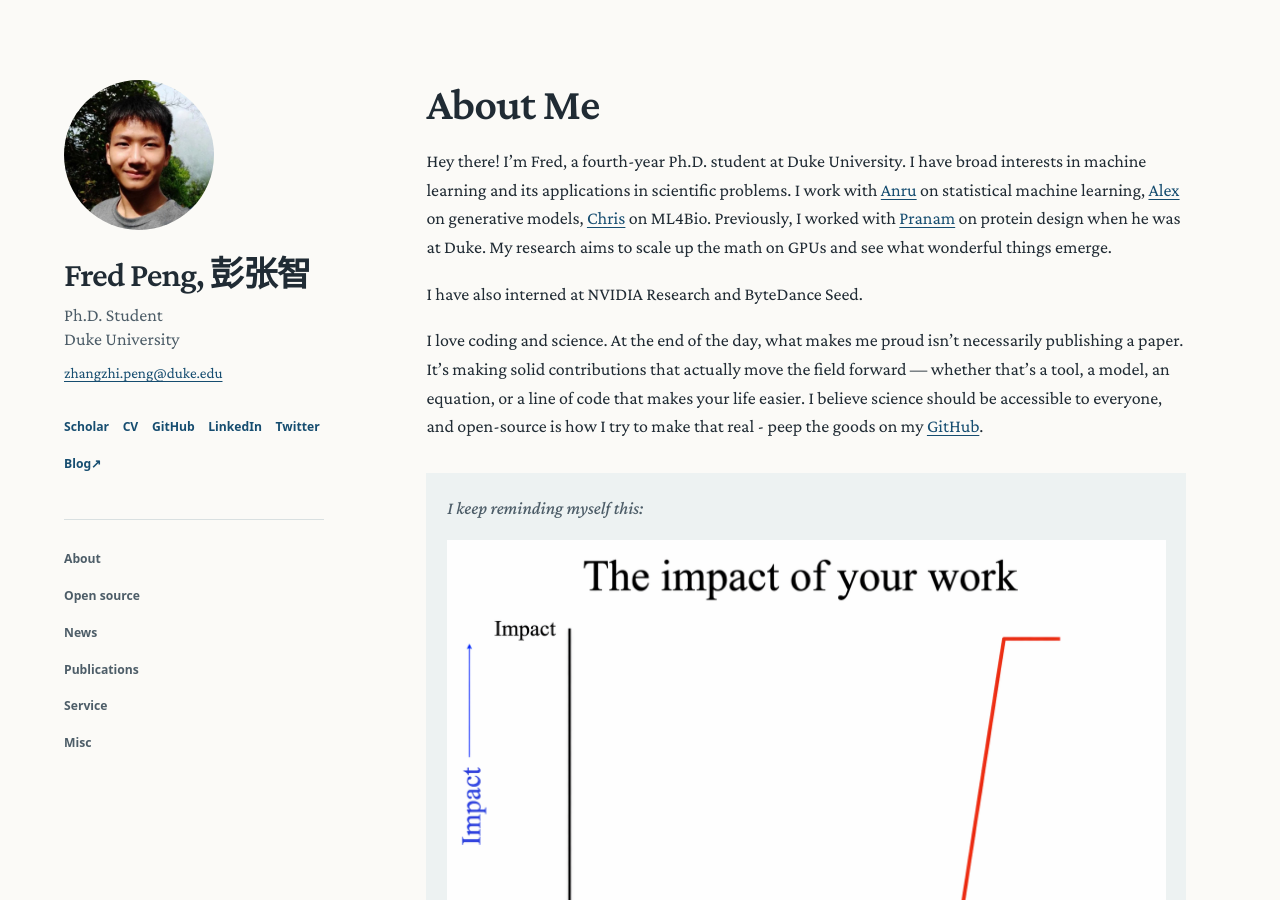
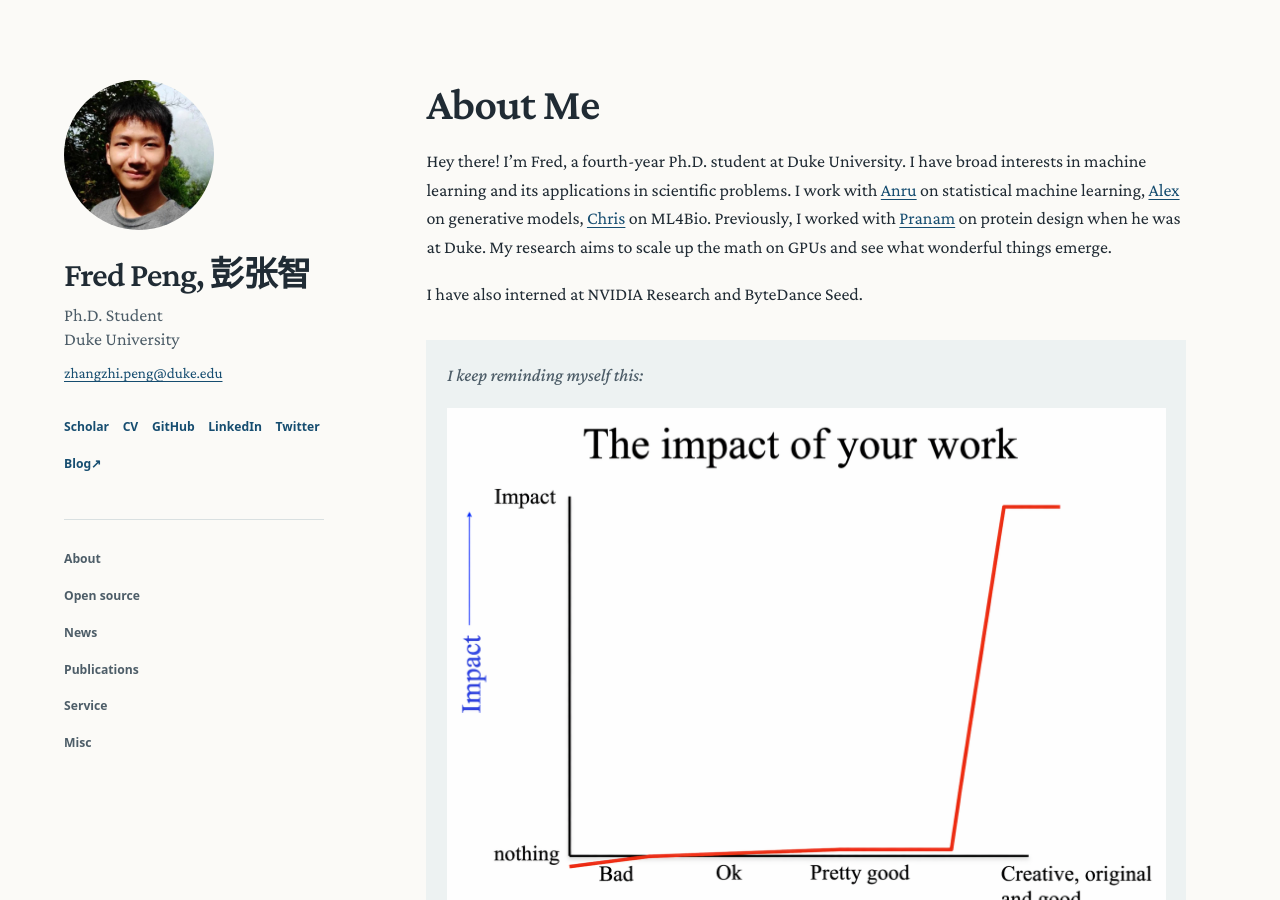
Before and after one commit to pengzhangzhi/home, a Jekyll site: the page built from index.md, in a window 1280 px wide and 900 px high. Built offline with Jekyll 4.4.1, drawn with Linux system fonts in a browser that asks for light colours; comment, search, counter and statistics services are not loaded; our own code applies the rules of GitHub Pages for plain Markdown files.

Commit message:
Remove paragraph from homepage bio

```diff
--- a/index.md
+++ b/index.md
@@ -9,7 +9,6 @@ My research aims to scale up the math on GPUs and see what wonderful things emer
 
 I have also interned at NVIDIA Research and ByteDance Seed.
 
-I love coding and science. At the end of the day, what makes me proud isn’t necessarily publishing a paper. It’s making solid contributions that actually move the field forward — whether that’s a tool, a model, an equation, or a line of code that makes your life easier. I believe science should be accessible to everyone, and open-source is how I try to make that real - peep the goods on my [GitHub](https://github.com/pengzhangzhi).
 
 
 <div class="north-star-callout">
```
